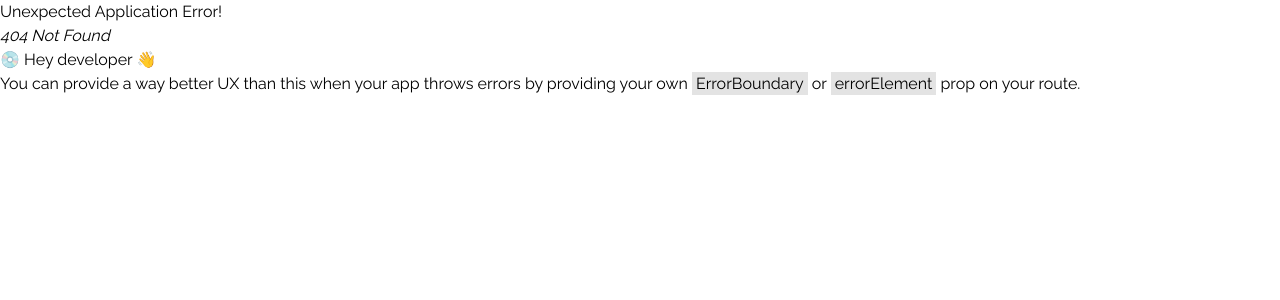
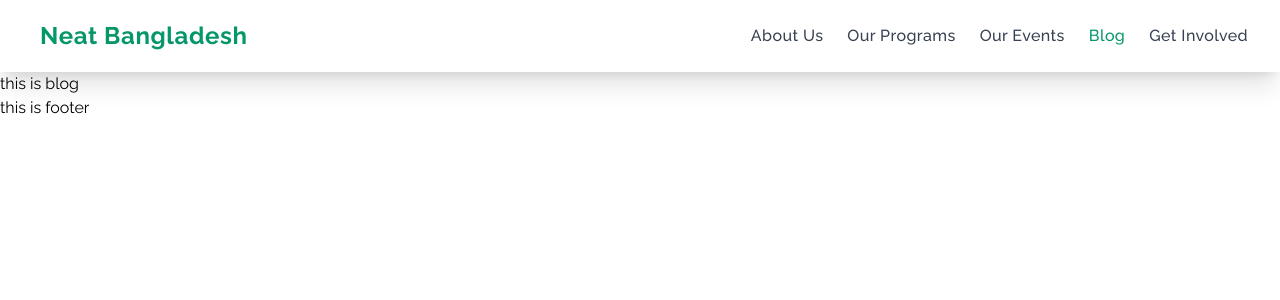
Before and after one commit to Sumaiya-topu/neat-bangladesh-client, a React (Create React App) app: page /blog in a window 1280 px wide. Before the commit this address had no page. Shown: the top 300 px of the page. Built offline with nearby package versions, Linux system fonts and the light colour scheme.

Commit message:
pages added

```diff
--- a/src/Components/Home/Navbar/Navbar.js
+++ b/src/Components/Pages/About/About.js
@@ -1,11 +1,11 @@
 import React from 'react';
 
-const Navbar = () => {
+const About = () => {
     return (
         <div>
-            <h1>this is nav</h1>
+            <h1>this is about</h1>
         </div>
     );
 };
 
-export default Navbar;
+export default About;
--- /dev/null
+++ b/src/Components/Pages/Blog/Blog.js
@@ -0,0 +1,11 @@
+import React from 'react';
+
+const Blog = () => {
+    return (
+        <div>
+            <h1>this is blog</h1>
+        </div>
+    );
+};
+
+export default Blog;
--- /dev/null
+++ b/src/Components/Pages/Events/Events.js
@@ -0,0 +1,11 @@
+import React from 'react';
+
+const Events = () => {
+    return (
+        <div>
+            <h1>this is events</h1>
+        </div>
+    );
+};
+
+export default Events;
--- /dev/null
+++ b/src/Components/Pages/Login/Login.js
@@ -0,0 +1,11 @@
+import React from 'react';
+
+const Login = () => {
+    return (
+        <div>
+            <h1>this is login page</h1>
+        </div>
+    );
+};
+
+export default Login;
--- /dev/null
+++ b/src/Components/Pages/Programs/Programs.js
@@ -0,0 +1,11 @@
+import React from 'react';
+
+const Programs = () => {
+    return (
+        <div>
+            <h1>this is programs</h1>
+        </div>
+    );
+};
+
+export default Programs;
--- /dev/null
+++ b/src/Components/Shared/Navbar/Navbar.js
@@ -0,0 +1,154 @@
+import React, { useState } from 'react';
+import { Link, NavLink } from 'react-router-dom';
+
+const Navbar = () => {
+    const [navbar, setNavbar] = useState(false);
+
+    return (
+        <nav className="w-full bg-white shadow-xl">
+            <div className="justify-between px-4 mx-auto lg:max-w-7xl md:items-center md:flex md:px-8">
+                <div>
+                    <div className="flex items-center justify-between py-2 md:py-5 md:block">
+
+                        <Link
+                            to='/'
+                            aria-label='Neat Bangladesh'
+                            title='Neat Bangladesh '
+                            className='inline-flex items-center'
+                        >
+
+                            <span className='ml-2 tracking-wide text-2xl font-bold text-emerald-600'>
+                                Neat Bangladesh
+                            </span>
+                        </Link>
+
+                        <div className="md:hidden">
+                            <button
+                                className="p-2 text-gray-700 rounded-md outline-none focus:border-gray-400 focus:border"
+                                onClick={() => setNavbar(!navbar)}
+                            >
+                                {navbar ? (
+                                    <svg
+                                        xmlns="http://www.w3.org/2000/svg"
+                                        className="w-6 h-6"
+                                        viewBox="0 0 20 20"
+                                        fill="currentColor"
+                                    >
+                                        <path
+                                            fillRule="evenodd"
+                                            d="M4.293 4.293a1 1 0 011.414 0L10 8.586l4.293-4.293a1 1 0 111.414 1.414L11.414 10l4.293 4.293a1 1 0 01-1.414 1.414L10 11.414l-4.293 4.293a1 1 0 01-1.414-1.414L8.586 10 4.293 5.707a1 1 0 010-1.414z"
+                                            clipRule="evenodd"
+                                        />
+                                    </svg>
+                                ) : (
+                                    <svg
+                                        xmlns="http://www.w3.org/2000/svg"
+                                        className="w-6 h-6"
+                                        fill="none"
+                                        viewBox="0 0 24 24"
+                                        stroke="currentColor"
+                                        strokeWidth={2}
+                                    >
+                                        <path
+                                            strokeLinecap="round"
+                                            strokeLinejoin="round"
+                                            d="M4 6h16M4 12h16M4 18h16"
+                                        />
+                                    </svg>
+                                )}
+                            </button>
+                        </div>
+                    </div>
+                </div>
+                <div>
+                    <div
+                        className={`flex-1 justify-self-center pb-3 mt-8 md:block md:pb-0 md:mt-0 ${navbar ? "block" : "hidden"
+                            }`}
+                    >
+                        <ul className="items-center justify-center space-y-8 md:flex md:space-x-6 md:space-y-0">
+                            <li className="text-gray-600 hover:text-blue-600">
+
+                                <NavLink
+                                    to='/about'
+                                    aria-label='About Us'
+                                    title='About Us'
+                                    className={({ isActive }) =>
+                                        isActive
+                                            ? 'font-medium tracking-wide text-emerald-600 transition-colors duration-200 hover:text-deep-purple-accent-400'
+                                            : 'font-medium tracking-wide text-gray-700 transition-colors duration-200 hover:text-deep-purple-accent-400'
+                                    }
+                                >
+                                    About Us
+                                </NavLink>
+
+                            </li>
+                            <li className="text-gray-600 hover:text-blue-600">
+                                <NavLink
+                                    to='/programs'
+                                    aria-label='Our Programs'
+                                    title='Our Programs'
+                                    className={({ isActive }) =>
+                                        isActive
+                                            ? 'font-medium tracking-wide text-emerald-600 transition-colors duration-200 hover:text-deep-purple-accent-400'
+                                            : 'font-medium tracking-wide text-gray-700 transition-colors duration-200 hover:text-deep-purple-accent-400'
+                                    }
+                                >
+                                    Our Programs
+                                </NavLink>
+
+                            </li>
+                            <li className="text-gray-600 hover:text-blue-600">
+                                <NavLink
+                                    to='/events'
+                                    aria-label='Our Events'
+                                    title='Our Events'
+                                    className={({ isActive }) =>
+                                        isActive
+                                            ? 'font-medium tracking-wide text-emerald-600 transition-colors duration-200 hover:text-deep-purple-accent-400'
+                                            : 'font-medium tracking-wide text-gray-700 transition-colors duration-200 hover:text-deep-purple-accent-400'
+                                    }
+                                >
+                                    Our Events
+                                </NavLink>
+
+                            </li>
+                            <li className="text-gray-600 hover:text-blue-600">
+                                <NavLink
+                                    to='/blog'
+                                    aria-label='Blog'
+                                    title='Blog'
+                                    className={({ isActive }) =>
+                                        isActive
+                                            ? 'font-medium tracking-wide text-emerald-600 transition-colors duration-200 hover:text-deep-purple-accent-400'
+                                            : 'font-medium tracking-wide text-gray-700 transition-colors duration-200 hover:text-deep-purple-accent-400'
+                                    }
+                                >
+                                    Blog
+                                </NavLink>
+
+                            </li>
+                            <li className="text-gray-600 hover:text-blue-600">
+                                <NavLink
+                                    to='/login'
+                                    aria-label='Get Involved'
+                                    title='Get Involved'
+                                    className={({ isActive }) =>
+                                        isActive
+                                            ? 'font-medium tracking-wide text-emerald-600 transition-colors duration-200 hover:text-deep-purple-accent-400'
+                                            : 'font-medium tracking-wide text-gray-700 transition-colors duration-200 hover:text-deep-purple-accent-400'
+                                    }
+                                >
+                                   Get Involved
+                                </NavLink>
+
+                            </li>
+
+                        </ul>
+                    </div>
+                </div>
+            </div>
+        </nav>
+    );
+};
+
+export default Navbar;
--- a/src/Layout/Main.js
+++ b/src/Layout/Main.js
@@ -1,7 +1,7 @@
 import React from 'react';
 import { Outlet } from 'react-router-dom';
-import Footer from '../Components/Home/Footer/Footer';
-import Navbar from '../Components/Home/Navbar/Navbar';
+import Footer from '../Components/Shared/Footer/Footer';
+import Navbar from '../Components/Shared/Navbar/Navbar';
 
 const Main = () => {
     return (
```
Also changed, not shown: src/Routes/routes.js (+29 -6 lines), src/Components/Shared/Footer/Footer.js (renamed from src/Components/Home/Footer/Footer.js).
